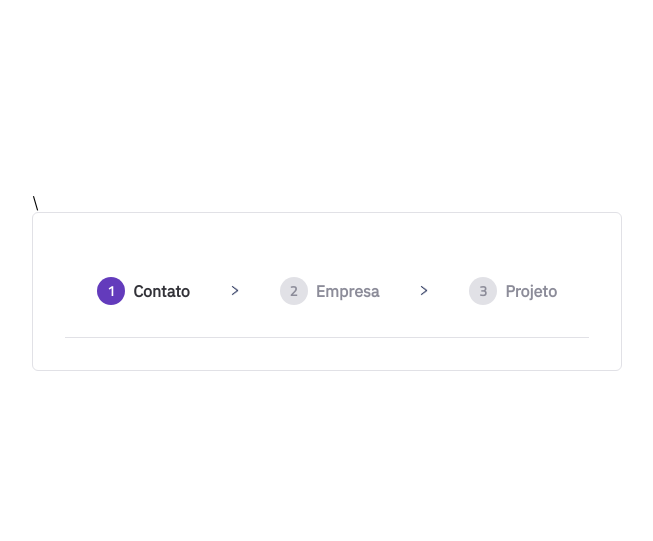
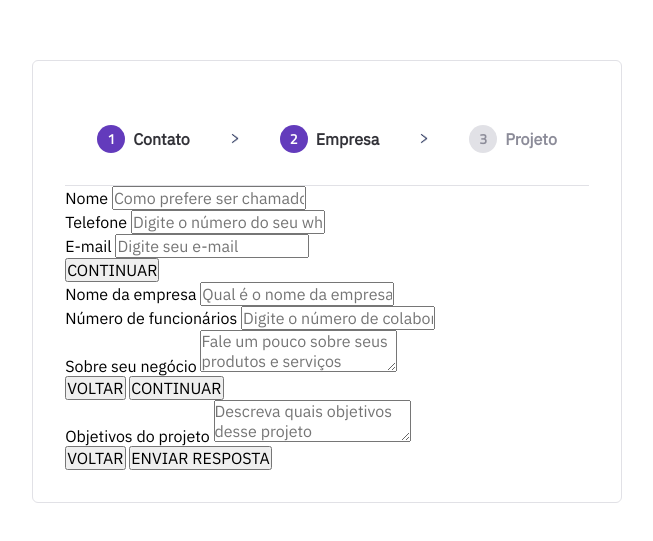
Before and after one commit to samuel-sfs/boraCodar23_Animacoes-com-JavaScript, a plain HTML site: page index.html in a window 1280 px wide. Shown: the part 119-660 px from the top of the page, without its empty margins (313-966 px from the left). Drawn offline with Linux system fonts and the light colour scheme.

Commit message:
Ajustes arquivo HTML

```diff
--- a/index.html
+++ b/index.html
@@ -2,34 +2,99 @@
 <html lang="pt-br">
 
 <head>
-    <link rel="preconnect" href="https://fonts.googleapis.com">\
+    <link rel="preconnect" href="https://fonts.googleapis.com">
     <link rel="preconnect" href="https://fonts.gstatic.com" crossorigin>
     <link
         href="https://fonts.googleapis.com/css2?family=IBM+Plex+Sans:ital,wght@400;700&family=Titillium+Web:wght@400&display=swap"
         href="https://fonts.googleapis.com/css2?family=IBM+Plex+Sans:ital,wght@0,100..700;1,100..700&family=Titillium+Web:ital,wght@0,200;0,300;0,400;0,600;0,700;0,900;1,200;1,300;1,400;1,600;1,700&display=swap"
         rel="stylesheet">
     <link rel="stylesheet" href="style.css">
-    <script src="/script.js"></script>
+    <script src="/script.js" defer></script>
+
     <meta charset="UTF-8">
     <meta name="viewport" content="width=device-width, initial-scale=1.0">
     <title>Mult setp Form BoraCodar #23</title>
 </head>
 
-
 <body>
 
     <main id="app">
-        <form action="">
+        <form>
             <div class="step-progress">
-                <strong class="active">Contato</strong>
+                <strong class="active done">Contato</strong>
                 <img src="/assets/seta.jpg" alt="seta">
-                <strong>Empresa</strong>
+                <strong class="active">Empresa</strong>
                 <img src="/assets/seta.jpg" alt="seta">
                 <strong>Projeto</strong>
             </div>
-            <div class="form-step activ"></div>
+
+            <div class="form-step active">
+                <div class="content">
+                    <div id="input-wrapper">
+                        <label for="name">Nome</label>
+                        <input id="name" name="name" type="text" placeholder="Como prefere ser chamado" required />
+                    </div>
 
 
+                    <div id="input-wrapper">
+                        <label for="phone">Telefone</label>
+                        <input id="phone" name="phone" type="text" placeholder="Digite o número do seu whatsapp"
+                            onkeypress="return /\d/.test(event.key)" />
+                    </div>
+
+                    <div id="input-wrapper">
+                        <label for="email">E-mail</label>
+                        <input id="email" name="email" type="email" placeholder="Digite seu e-mail" required />
+                    </div>
+                </div>
+
+                <div class="button-wrapper justify-end">
+                    <button class="btn primary" type="button" data-action="next">CONTINUAR</button>
+                </div>
+            </div>
+
+            <div class="form-step">
+                <div class="content">
+                    <div id="input-wrapper">
+                        <label for="business-name">Nome da empresa</label>
+                        <input id="business-name" name="business-name" type="text"
+                            placeholder="Qual é o nome da empresa" />
+                    </div>
+
+
+                    <div id="input-wrapper">
+                        <label for="business-colab-numer">Número de funcionários</label>
+                        <input id="business-colab-numer" name="business-colab-numer" type="text"
+                            placeholder="Digite o número de colaboradores" onkeypress="return /\d/.test(event.key)" />
+                    </div>
+
+                    <div id="input-wrapper">
+                        <label for="business-about">Sobre seu negócio</label>
+                        <textarea name="business-about" id="business-about"
+                            placeholder="Fale um pouco sobre seus produtos e serviços"></textarea>
+                    </div>
+                </div>
+
+                <div class="button-wrapper">
+                    <button class="btn secundary" type="button" data-action="prev">VOLTAR</button>
+                    <button class="btn primary" type="button" data-action="next">CONTINUAR</button>
+                </div>
+            </div>
+
+            <div class="form-step">
+                <div class="content">
+                    <div id="input-wrapper">
+                        <label for="project">Objetivos do projeto</label>
+                        <textarea id="project" name="project"
+                            placeholder="Descreva quais objetivos desse projeto"></textarea>
+                    </div>
+                </div>
+
+                <div class="button-wrapper">
+                    <button class="btn secundary" data-action="prev">VOLTAR</button>
+                    <button class="btn primary" type="submit">ENVIAR RESPOSTA</button>
+                </div>
+            </div>
 
         </form>
 
```
